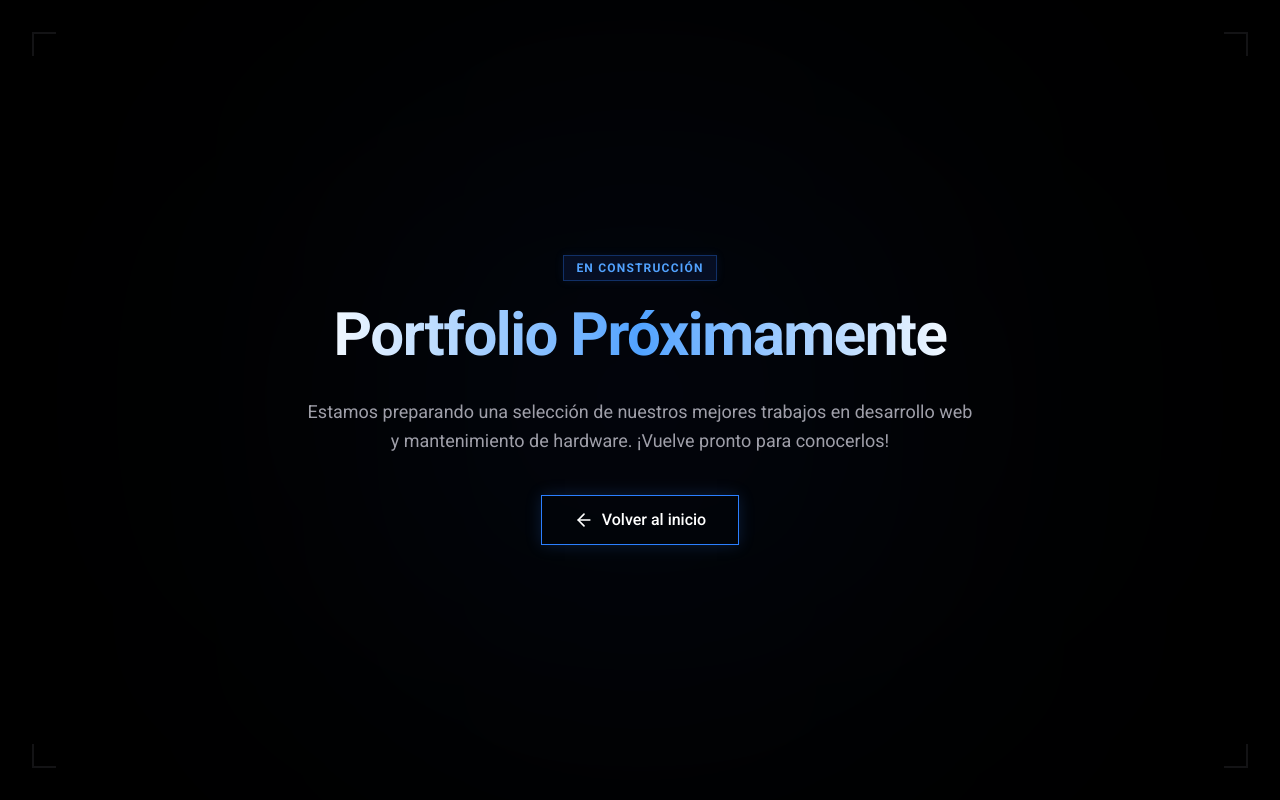
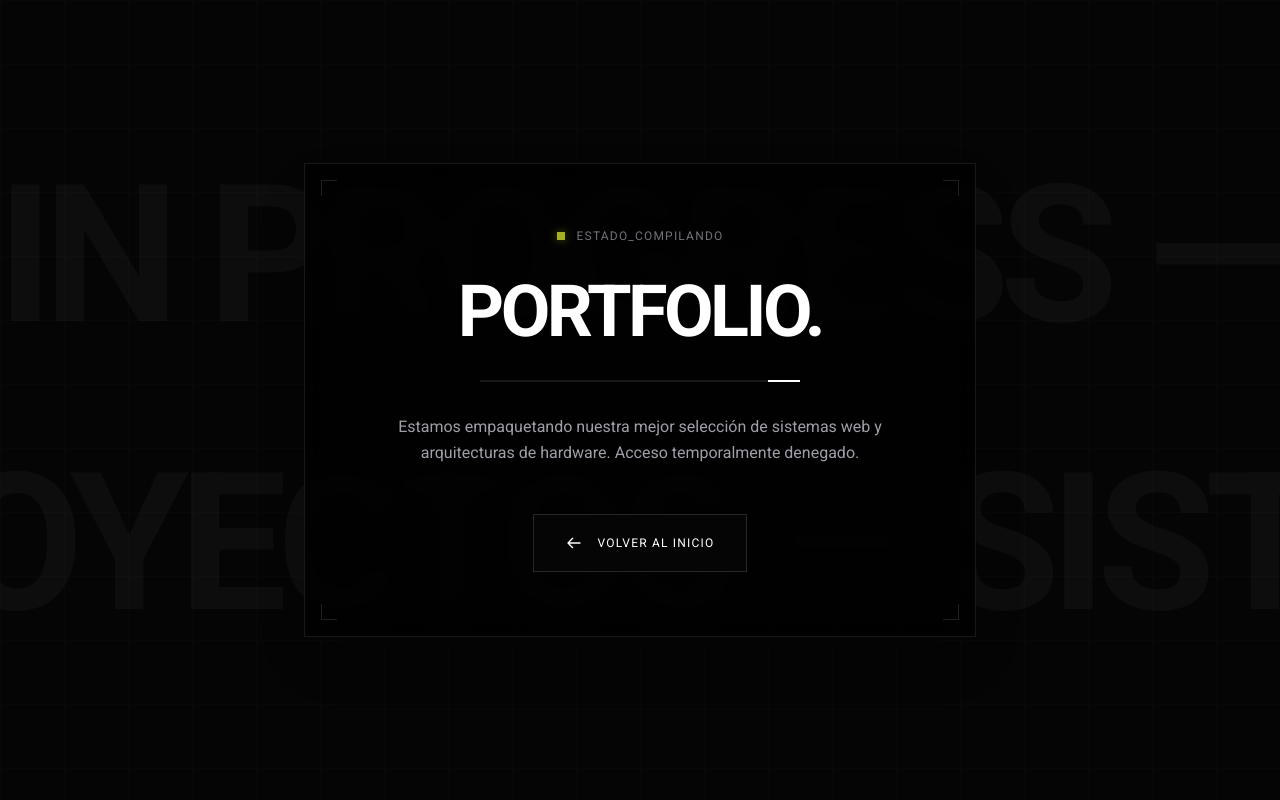
Before and after one commit to pereyravivasdavid/compufix-web, a Next.js app: page /portfolio in a window 1280 px wide. Built offline with nearby package versions, Linux system fonts and the light colour scheme.

Commit message:
Correción de escala, agregado de página 404 y renovación de portfolio

```diff
--- /dev/null
+++ b/app/not-found.tsx
@@ -0,0 +1,105 @@
+"use client";
+
+import Link from "next/link";
+import { useEffect } from "react";
+import { motion, useMotionTemplate, useMotionValue, useSpring } from "framer-motion";
+
+export default function NotFound() {
+  // ---------------------------------------------------
+  // FÍSICAS PARA EL EFECTO LINTERNA (Sigue al mouse)
+  // ---------------------------------------------------
+  const mouseX = useMotionValue(0);
+  const mouseY = useMotionValue(0);
+
+  useEffect(() => {
+    const handleMouseMove = (e: MouseEvent) => {
+      mouseX.set(e.clientX);
+      mouseY.set(e.clientY);
+    };
+
+    // Asignamos el valor inicial al centro de la pantalla
+    mouseX.set(window.innerWidth / 2);
+    mouseY.set(window.innerHeight / 2);
+
+    window.addEventListener("mousemove", handleMouseMove);
+    return () => window.removeEventListener("mousemove", handleMouseMove);
+  }, [mouseX, mouseY]);
+
+  // Suavizamos el movimiento para que la luz no sea brusca
+  const smoothX = useSpring(mouseX, { damping: 50, stiffness: 400 });
+  const smoothY = useSpring(mouseY, { damping: 50, stiffness: 400 });
+
+  // Creamos el gradiente radial que se va a mover con las coordenadas
+  const background = useMotionTemplate`radial-gradient(600px circle at ${smoothX}px ${smoothY}px, rgba(255,255,255,0.08), transparent 80%)`;
+
+  return (
+    <main className="relative flex min-h-screen flex-col items-center justify-center bg-[#050505] overflow-hidden selection:bg-white selection:text-black">
+
+      {/* 1. Fondo Dinámico (La Linterna) */}
+      <motion.div
+        className="pointer-events-none absolute inset-0 z-0"
+        style={{ background }}
+      />
+
+      {/* 2. Grilla de fondo (Mantiene la estética de la landing) */}
+      <div className="absolute inset-0 bg-[linear-gradient(to_right,#18181b_1px,transparent_1px),linear-gradient(to_bottom,#18181b_1px,transparent_1px)] bg-[size:4rem_4rem] opacity-20 pointer-events-none z-0"></div>
+
+      {/* 3. Contenido de Error */}
+      <div className="relative z-10 flex flex-col items-center text-center px-4">
+
+        {/* Efecto Glitch intermitente en el 404 */}
+        <motion.h1
+          animate={{
+            textShadow: [
+              "0px 0px 0px rgba(255,255,255,0)",
+              "-4px 0px 10px rgba(255,0,0,0.5), 4px 0px 10px rgba(0,255,255,0.5)",
+              "0px 0px 0px rgba(255,255,255,0)",
+            ],
+            x: [0, -2, 2, -1, 1, 0],
+          }}
+          transition={{
+            duration: 0.2,
+            repeat: Infinity,
+            repeatType: "reverse",
+            ease: "easeInOut",
+            repeatDelay: 4, // El glitch sucede cada 4 segundos
+          }}
+          className="text-8xl md:text-[12rem] font-black tracking-tighter text-white leading-none mb-4"
+        >
+          404
+        </motion.h1>
+
+        <div className="flex items-center gap-3 mb-8">
+          <span className="w-2 h-2 bg-red-500 animate-pulse shadow-[0_0_10px_rgba(239,68,68,0.8)]"></span>
+          <span className="text-sm font-mono text-zinc-500 uppercase tracking-widest">Error de Sistema</span>
+        </div>
+
+        <h2 className="text-2xl md:text-4xl font-bold uppercase tracking-widest text-zinc-300 mb-6">
+          Sector no encontrado
+        </h2>
+
+        <p className="text-base font-mono text-zinc-500 max-w-md mx-auto leading-relaxed mb-12">
+          Parece que hubo un fallo en este enlace o la página fue reubicada.
+        </p>
+
+        {/* Botón de retorno al Inicio */}
+        <Link
+          href="/"
+          className="group relative inline-flex items-center gap-4 border border-zinc-800 bg-[#0A0A0A] px-8 py-5 text-xs font-mono text-white uppercase tracking-widest hover:border-white hover:bg-white hover:text-black transition-all duration-300 shadow-2xl"
+        >
+          <svg
+            className="w-4 h-4 transform group-hover:-translate-x-1 transition-transform duration-300"
+            fill="none"
+            viewBox="0 0 24 24"
+            stroke="currentColor"
+            strokeWidth="2"
+          >
+            <path strokeLinecap="round" strokeLinejoin="round" d="M10 19l-7-7m0 0l7-7m-7 7h18" />
+          </svg>
+          Volver al Inicio
+        </Link>
+      </div>
+
+    </main>
+  );
+}
--- a/app/portfolio/page.tsx
+++ b/app/portfolio/page.tsx
@@ -5,74 +5,114 @@ import { motion } from "framer-motion";
 
 export default function PortfolioComingSoon() {
   return (
-    <main className="min-h-screen bg-black flex flex-col items-center justify-center relative overflow-hidden px-4">
+    <main className="min-h-screen bg-[#050505] flex flex-col items-center justify-center relative overflow-hidden px-4 selection:bg-white selection:text-black">
 
-      {/* Efecto de luz de fondo (Neón Azul) */}
-      <div className="absolute top-1/2 left-1/2 -translate-x-1/2 -translate-y-1/2 w-[600px] h-[600px] bg-blue-900/10 blur-[150px] pointer-events-none rounded-full"></div>
+      {/* 1. GRILLA DE FONDO (Mantiene la estética de la web) */}
+      <div className="absolute inset-0 bg-[linear-gradient(to_right,#18181b_1px,transparent_1px),linear-gradient(to_bottom,#18181b_1px,transparent_1px)] bg-[size:4rem_4rem] opacity-20 pointer-events-none z-0"></div>
 
-      <div className="relative z-10 text-center max-w-2xl mx-auto">
+      {/* 2. EFECTO NOVEDOSO: MARQUESINAS INFINITAS DE FONDO */}
+      <div className="absolute inset-0 z-0 flex flex-col justify-center gap-24 opacity-[0.03] pointer-events-none overflow-hidden">
+        {/* Fila moviéndose a la izquierda */}
+        <motion.div
+          animate={{ x: [0, -2000] }}
+          transition={{ repeat: Infinity, duration: 20, ease: "linear" }}
+          className="whitespace-nowrap text-[15vw] font-black uppercase tracking-tighter text-white leading-none"
+        >
+          WORK IN PROGRESS — EN CONSTRUCCIÓN — PROXIMAMENTE — WORK IN PROGRESS — EN CONSTRUCCIÓN — PROXIMAMENTE —
+        </motion.div>
+        {/* Fila moviéndose a la derecha */}
+        <motion.div
+          animate={{ x: [-2000, 0] }}
+          transition={{ repeat: Infinity, duration: 20, ease: "linear" }}
+          className="whitespace-nowrap text-[15vw] font-black uppercase tracking-tighter text-white leading-none"
+        >
+          COMPILANDO PROYECTOS — SISTEMAS WEB — HARDWARE — COMPILANDO PROYECTOS — SISTEMAS WEB — HARDWARE —
+        </motion.div>
+      </div>
 
-        {/* Etiqueta animada */}
+      {/* 3. CAJA PRINCIPAL (Estilo Brutalista) */}
+      <div className="relative z-10 w-full max-w-2xl border border-zinc-900 bg-black/80 backdrop-blur-md p-10 md:p-16 flex flex-col items-center shadow-2xl">
+
+        {/* Etiqueta animada tipo Terminal */}
         <motion.div
           initial={{ opacity: 0, y: 20 }}
           animate={{ opacity: 1, y: 0 }}
           transition={{ duration: 0.5 }}
-          className="mb-6 flex justify-center"
+          className="mb-8 flex items-center gap-3"
         >
-          <span className="inline-block py-1 px-3 rounded-none bg-blue-900/20 border border-blue-500/30 text-blue-400 text-xs font-bold tracking-widest uppercase shadow-[0_0_10px_rgba(59,130,246,0.1)]">
-            En Construcción
+          <span className="w-2 h-2 bg-[#E1F030] animate-pulse shadow-[0_0_10px_rgba(225,240,48,0.5)]"></span>
+          <span className="text-xs font-mono text-zinc-500 uppercase tracking-widest">
+            Estado_Compilando
           </span>
         </motion.div>
 
-        {/* Título animado */}
+        {/* Título */}
         <motion.h1
           initial={{ opacity: 0, y: 20 }}
           animate={{ opacity: 1, y: 0 }}
           transition={{ duration: 0.5, delay: 0.1 }}
-          className="text-4xl md:text-6xl font-black tracking-tight text-transparent bg-clip-text bg-gradient-to-r from-white via-blue-400 to-white pb-4 mb-4"
+          className="text-5xl md:text-7xl font-black uppercase tracking-tighter text-white leading-none mb-8 text-center"
         >
-          Portfolio Próximamente
+          Portfolio.
         </motion.h1>
+
+        {/* Barra de carga de "procesamiento" */}
+        <motion.div
+          initial={{ opacity: 0 }}
+          animate={{ opacity: 1 }}
+          transition={{ duration: 0.5, delay: 0.2 }}
+          className="w-full max-w-xs h-[2px] bg-zinc-900 relative overflow-hidden mb-8"
+        >
+          <motion.div
+            className="absolute top-0 left-0 h-full bg-white"
+            animate={{
+              width: ["0%", "50%", "100%", "0%"],
+              left: ["0%", "0%", "100%", "0%"]
+            }}
+            transition={{ repeat: Infinity, duration: 2, ease: "easeInOut" }}
+          />
+        </motion.div>
 
         {/* Texto descriptivo */}
         <motion.p
           initial={{ opacity: 0, y: 20 }}
           animate={{ opacity: 1, y: 0 }}
-          transition={{ duration: 0.5, delay: 0.2 }}
-          className="text-lg text-zinc-400 mb-10 leading-relaxed"
+          transition={{ duration: 0.5, delay: 0.3 }}
+          className="text-base font-mono text-zinc-400 mb-12 leading-relaxed text-center"
         >
-          Estamos preparando una selección de nuestros mejores trabajos en desarrollo web y mantenimiento de hardware. ¡Vuelve pronto para conocerlos!
+          Estamos empaquetando nuestra mejor selección de sistemas web y arquitecturas de hardware. Acceso temporalmente denegado.
         </motion.p>
 
-        {/* Botón para volver al inicio */}
-        <Link
-          href="/"
-          className="inline-flex items-center gap-2 bg-transparent text-white px-8 py-3 rounded-none font-medium border border-blue-500 shadow-[0_0_15px_rgba(59,130,246,0.2)] transition-all duration-300 hover:bg-blue-600 hover:border-blue-400 hover:shadow-[0_0_25px_rgba(59,130,246,0.6)] hover:-translate-y-1 group"
+        {/* Botón de Retorno */}
+        <motion.div
+          initial={{ opacity: 0, y: 20 }}
+          animate={{ opacity: 1, y: 0 }}
+          transition={{ duration: 0.5, delay: 0.4 }}
         >
-          <svg
-              xmlns="http://www.w3.org/2000/svg"
-              width="20"
-              height="20"
+          <Link
+            href="/"
+            className="group relative inline-flex items-center gap-4 border border-zinc-800 bg-[#050505] px-8 py-5 text-xs font-mono text-white uppercase tracking-widest hover:border-white hover:bg-white hover:text-black transition-all duration-300"
+          >
+            <svg
+              className="w-4 h-4 transform group-hover:-translate-x-1 transition-transform duration-300"
+              fill="none"
               viewBox="0 0 24 24"
-              fill="none"
               stroke="currentColor"
               strokeWidth="2"
-              strokeLinecap="round"
-              strokeLinejoin="round"
-              className="transition-transform group-hover:-translate-x-1"
             >
-              <line x1="19" y1="12" x2="5" y2="12"></line>
-              <polyline points="12 19 5 12 12 5"></polyline>
+              <path strokeLinecap="round" strokeLinejoin="round" d="M10 19l-7-7m0 0l7-7m-7 7h18" />
             </svg>
-          Volver al inicio
-        </Link>
+            Volver al Inicio
+          </Link>
+        </motion.div>
+
+        {/* Detalles técnicos (Esquinas) - Respetando tu idea original pero con estilo Zinc */}
+        <div className="absolute top-4 left-4 w-4 h-4 border-t border-l border-zinc-700 opacity-50"></div>
+        <div className="absolute top-4 right-4 w-4 h-4 border-t border-r border-zinc-700 opacity-50"></div>
+        <div className="absolute bottom-4 left-4 w-4 h-4 border-b border-l border-zinc-700 opacity-50"></div>
+        <div className="absolute bottom-4 right-4 w-4 h-4 border-b border-r border-zinc-700 opacity-50"></div>
       </div>
 
-      {/* Detalles técnicos (Esquinas) */}
-      <div className="absolute top-8 left-8 w-6 h-6 border-t-2 border-l-2 border-zinc-800 opacity-50"></div>
-      <div className="absolute top-8 right-8 w-6 h-6 border-t-2 border-r-2 border-zinc-800 opacity-50"></div>
-      <div className="absolute bottom-8 left-8 w-6 h-6 border-b-2 border-l-2 border-zinc-800 opacity-50"></div>
-      <div className="absolute bottom-8 right-8 w-6 h-6 border-b-2 border-r-2 border-zinc-800 opacity-50"></div>
     </main>
   );
 }
```
Also changed, not shown: app/page.tsx (+31 -16 lines).
